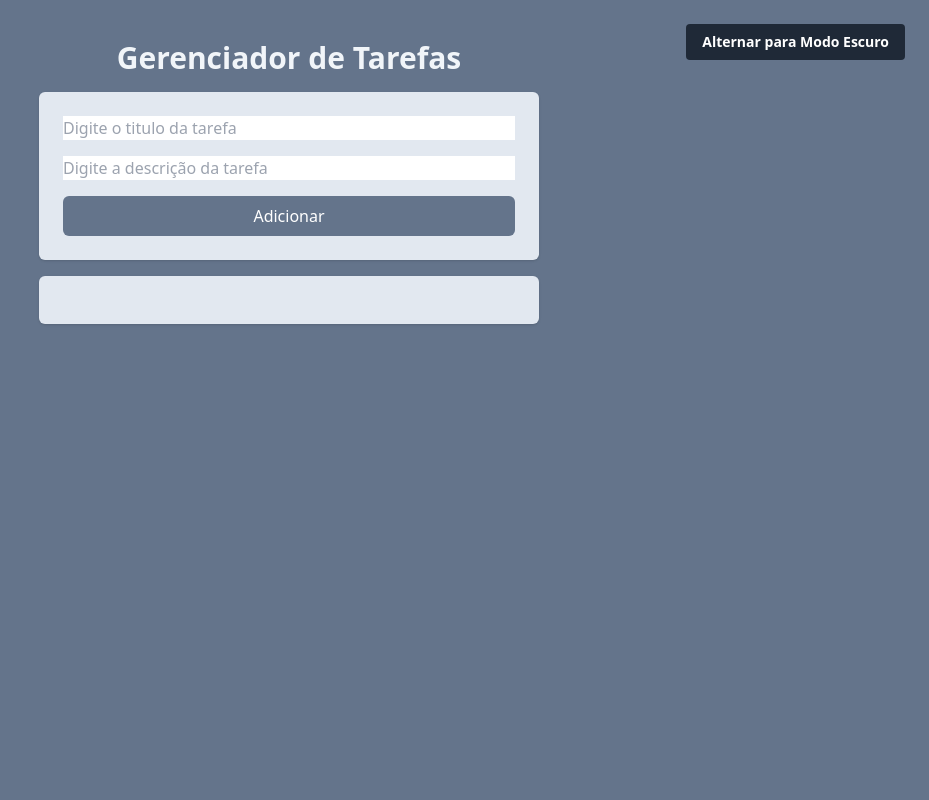
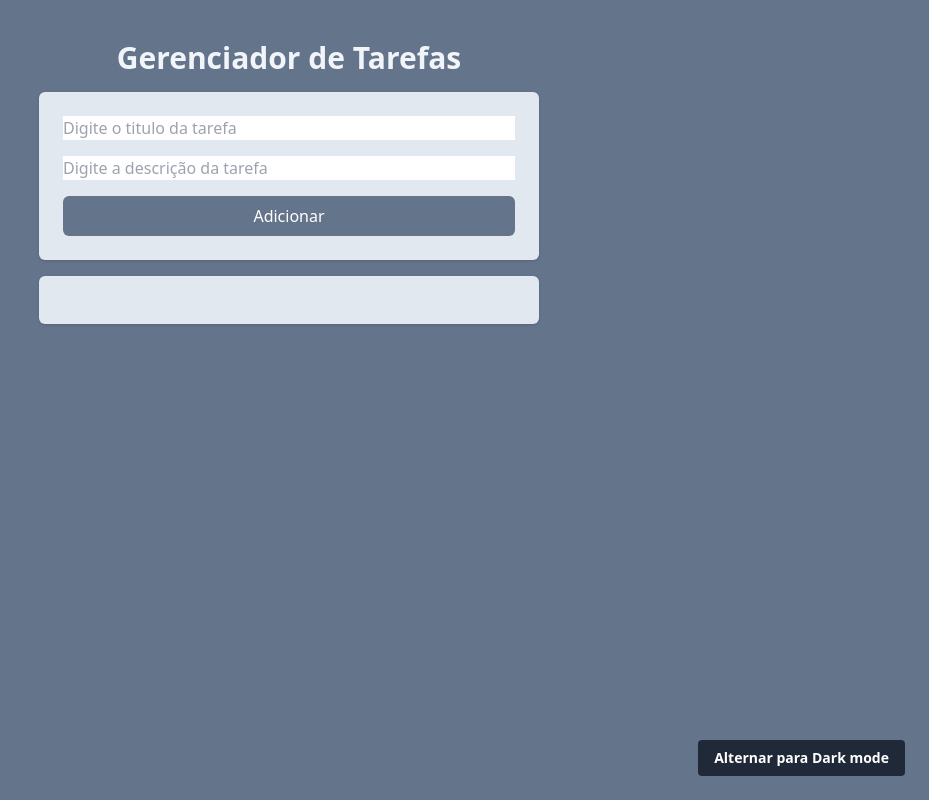
Before and after one commit to Eduardo-juricic/Gerenciador-de-Pagamentos, a React (Vite) app: page / in a window 1280 px wide. Shown: the whole page, without its empty margins (351-1280 px from the left). Built offline with nearby package versions, Linux system fonts and the light colour scheme.

Commit message:
Fix button dark mode

```diff
--- a/src/App.jsx
+++ b/src/App.jsx
@@ -53,13 +53,13 @@ function App() {
         <button
           onClick={toggleDarkMode} // Use a função do contexto
           className={clsx(
-            "px-4 py-2 rounded text-sm font-semibold transition-colors duration-300 absolute top-6 right-6",
+            "px-4 py-2 rounded text-sm font-semibold transition-colors duration-300 absolute bottom-6 right-6",
             darkMode
               ? "bg-white text-gray-900 hover:bg-gray-200"
               : "bg-gray-800 text-white hover:bg-gray-600"
           )}
         >
-          Alternar para {darkMode ? "Modo Claro" : "Modo Escuro"}
+          Alternar para {darkMode ? "Light Mode" : "Dark mode"}
         </button>
 
         <h1
```
